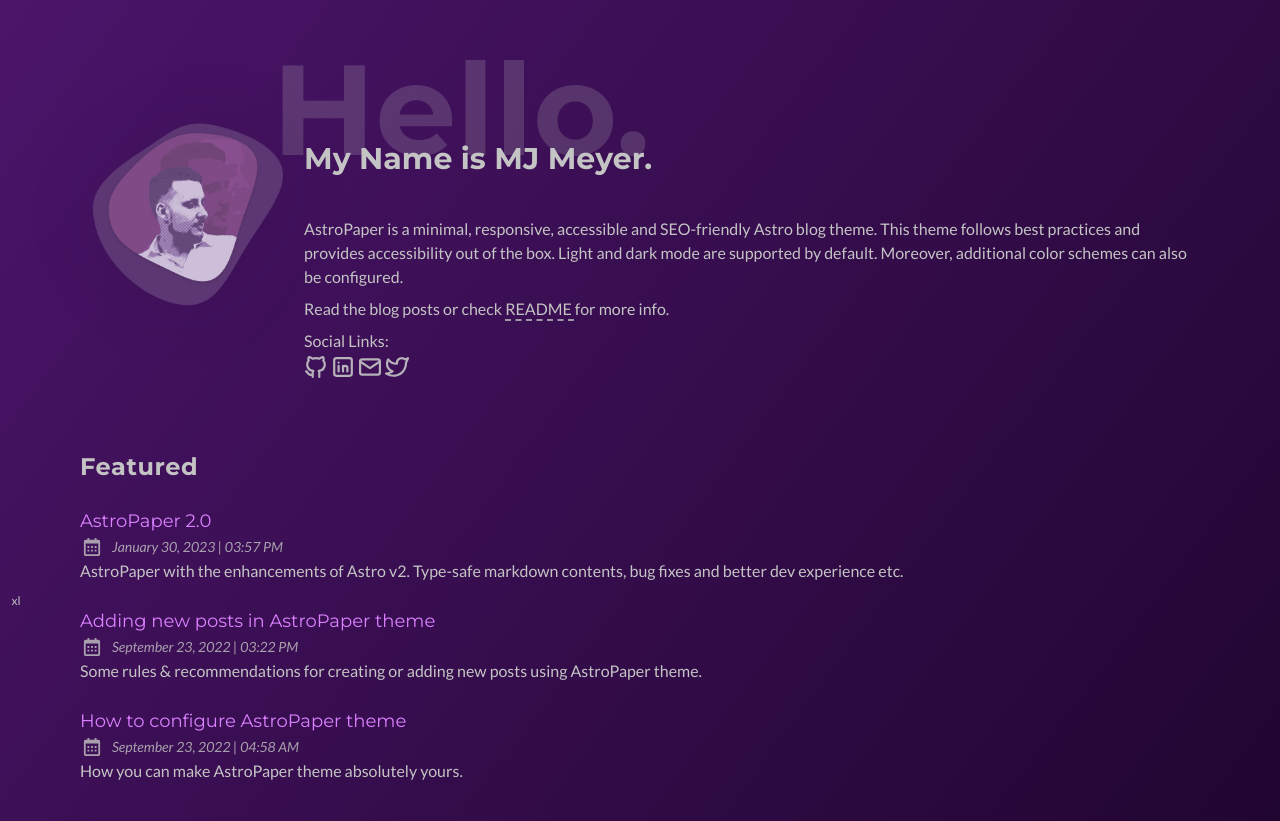
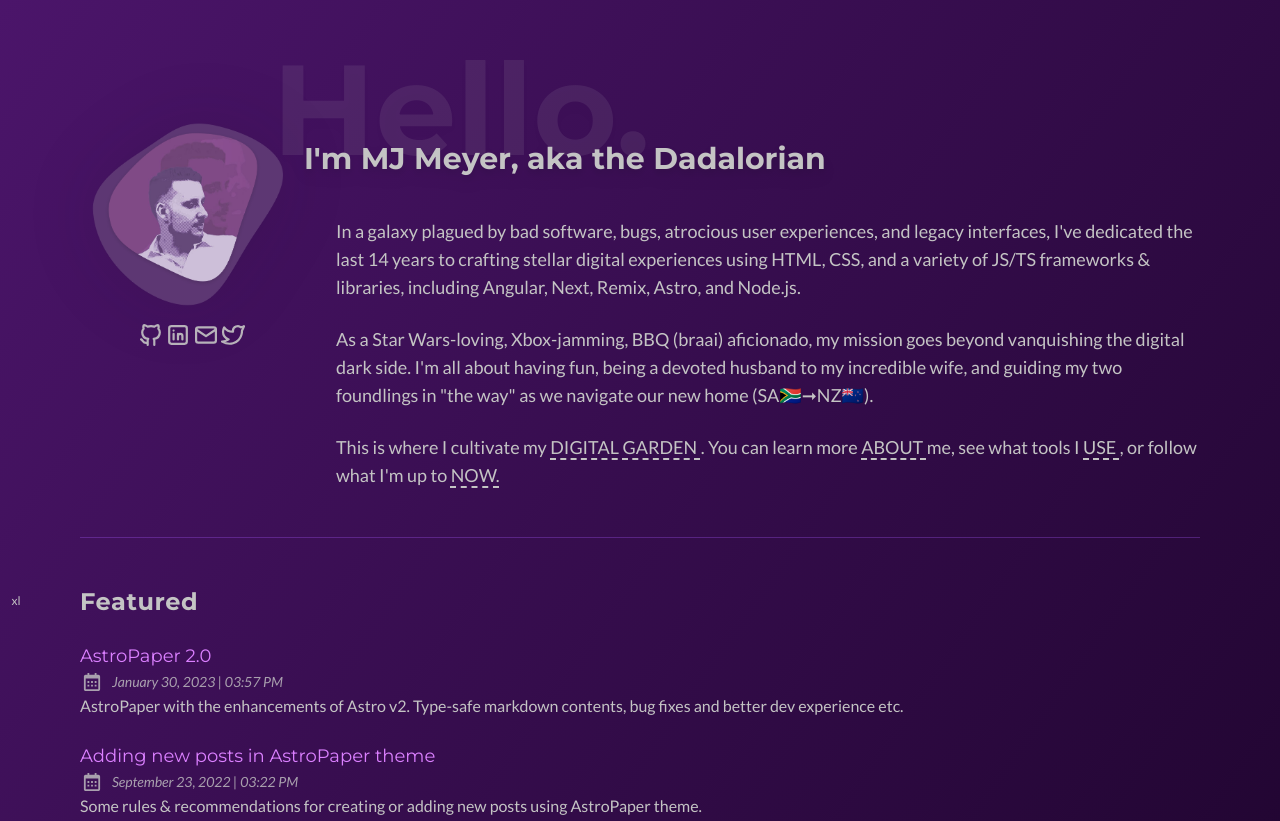
Before and after one commit to mj-meyer/mjmeyer.dev, an Astro site: page / in a window 1280 px wide. Shown: the part 183-1004 px from the top of the page. Built offline with nearby package versions, Linux system fonts and the light colour scheme; Astro itself is replaced by a stand-in of ours; some packages are replaced by stand-ins of ours.

Commit message:
💬 Add home page bio

```diff
--- a/src/components/Hr.astro
+++ b/src/components/Hr.astro
@@ -8,5 +8,5 @@ const { noPadding = false, ariaHidden = true } = Astro.props;
 ---
 
 <div class={`max-w-6xl mx-auto ${noPadding ? "px-0" : "px-4"}`}>
-  <hr class="border-skin-line" aria-hidden={ariaHidden} />
+  <hr class="border-skin-line opacity-30" aria-hidden={ariaHidden} />
 </div>
--- a/src/pages/index.astro
+++ b/src/pages/index.astro
@@ -25,39 +25,52 @@ const socialCount = SOCIALS.filter(social => social.active).length;
   <main id="main-content">
     <section id="hero" class="flex items-start justify-between">
       <div class="hero-text w-4/5 max-sm:w-full">
-        <h1 class="relative">
+        <h1 class="relative shadow-black drop-shadow-lg">
           <span
-            class="absolute -left-8 -top-10 text-6xl opacity-20 sm:text-6xl md:-top-16 md:text-8xl lg:-top-24 lg:text-9xl"
+            class="absolute -left-8 -top-10 text-6xl opacity-10 sm:text-6xl md:-top-16 md:text-8xl lg:-top-24 lg:text-9xl"
             >Hello.</span
-          >My Name is MJ Meyer.
+          >I'm MJ Meyer, aka the Dadalorian
         </h1>
 
         <p>
-          AstroPaper is a minimal, responsive, accessible and SEO-friendly Astro
-          blog theme. This theme follows best practices and provides
-          accessibility out of the box. Light and dark mode are supported by
-          default. Moreover, additional color schemes can also be configured.
+          In a galaxy plagued by bad software, bugs, atrocious user experiences,
+          and legacy interfaces, I've dedicated the last 14 years to crafting
+          stellar digital experiences using HTML, CSS, and a variety of JS/TS
+          frameworks & libraries, including Angular, Next, Remix, Astro, and
+          Node.js.
         </p>
         <p>
-          Read the blog posts or check
-          <LinkButton
-            className="hover:text-skin-accent underline underline-offset-4 decoration-dashed"
-            href="https://github.com/satnaing/astro-paper#readme"
+          As a Star Wars-loving, Xbox-jamming, BBQ (braai) aficionado, my
+          mission goes beyond vanquishing the digital dark side. I'm all about
+          having fun, being a devoted husband to my incredible wife, and guiding
+          my two foundlings in "the way" as we navigate our new home
+          (SA🇿🇦➞NZ🇳🇿).
+        </p>
+        <p>
+          This is where I cultivate my <LinkButton
+            className="hover:text-skin-accent uppercase underline underline-offset-4 decoration-dashed"
+            href="/digital-garden"
           >
-            README
-          </LinkButton> for more info.
+            digital garden
+          </LinkButton>. You can learn more <LinkButton
+            className="hover:text-skin-accent underline uppercase underline-offset-4 decoration-dashed"
+            href="/about"
+          >
+            about
+          </LinkButton> me, see what tools I <LinkButton
+            className="hover:text-skin-accent underline uppercase underline-offset-4 decoration-dashed"
+            href="/uses"
+          >
+            use
+          </LinkButton>, or follow what I'm up to <LinkButton
+            className="hover:text-skin-accent underline uppercase underline-offset-4 decoration-dashed"
+            href="/now"
+          >
+            now.
+          </LinkButton>
         </p>
-        {
-          // only display if at least one social link is enabled
-          socialCount > 0 && (
-            <div class="social-wrapper">
-              <div class="social-links">Social Links:</div>
-              <Socials />
-            </div>
-          )
-        }
       </div>
-      <div class="hero-img w-1/5">
+      <div class="hero-img flex w-1/5 flex-col items-center">
         <img
           class="dark"
           src="./profile-dark.png"
@@ -68,9 +81,17 @@ const socialCount = SOCIALS.filter(social => social.active).length;
           src="./profile-light.png"
           alt="MJ Meyer Profile Image"
         />
+        {
+          // only display if at least one social link is enabled
+          socialCount > 0 && (
+            <div class="social-wrapper">
+              <Socials />
+            </div>
+          )
+        }
       </div>
     </section>
-
+    <Hr className="opacity-20" />
     <>
       {
         featuredPosts.length > 0 && (
@@ -140,8 +161,9 @@ const socialCount = SOCIALS.filter(social => social.active).length;
   #hero .rss-icon {
     @apply mb-2 h-6 w-6 scale-110 fill-skin-accent sm:mb-3 sm:scale-125;
   }
+
   #hero p {
-    @apply my-2;
+    @apply my-2 pb-4 pl-8 text-lg;
   }
 
   .hero-img img {
```
